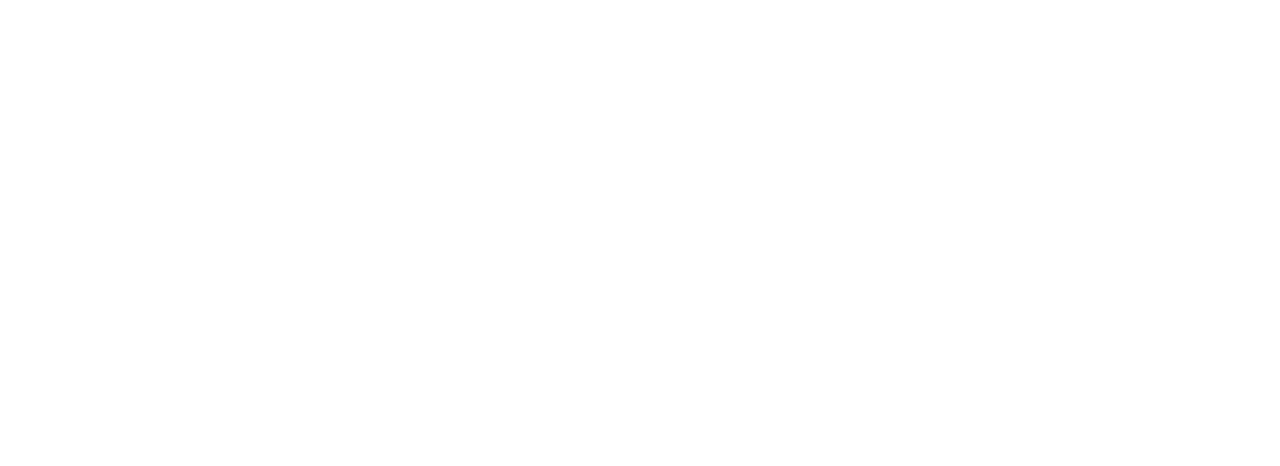
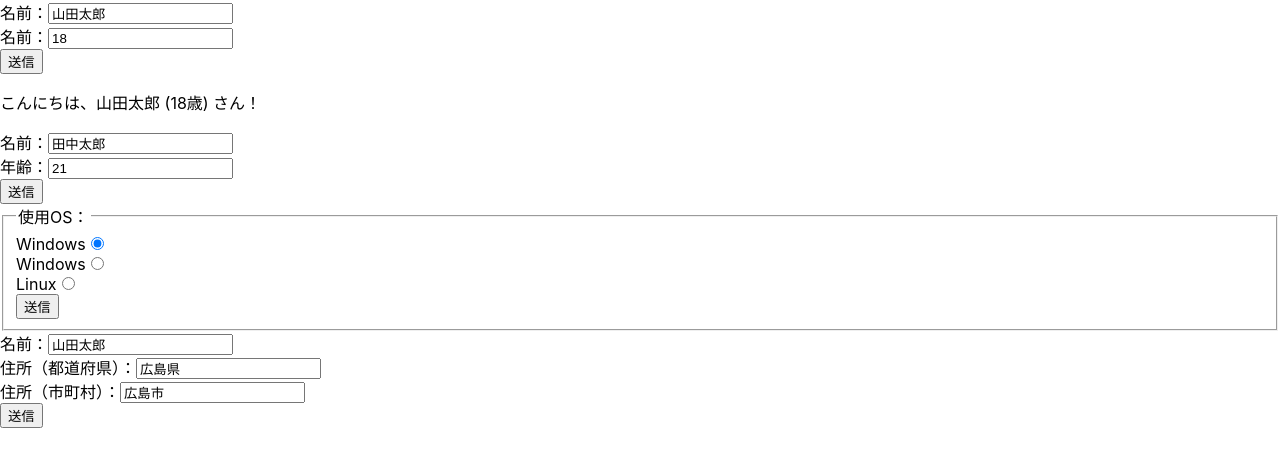
Before and after one commit to janin0318/react_for_study, a React (Create React App) app: page / in a window 1280 px wide. Shown: the top 466 px of the page. Built offline with nearby package versions, Linux system fonts and the light colour scheme.

Commit message:
Chap4-1完了 Chap4-2その1

```diff
--- a/package.json
+++ b/package.json
@@ -11,6 +11,7 @@
     "react": "^18.3.1",
     "react-dom": "^18.3.1",
     "react-scripts": "5.0.1",
+    "use-immer": "^0.10.0",
     "web-vitals": "^2.1.4"
   },
   "scripts": {
--- /dev/null
+++ b/src/chap04/4-1/FormRadio.js
@@ -0,0 +1,36 @@
+import {useState} from "react";
+
+export default function FormRadio() {
+  const [form, setForm] = useState({
+    os: 'windows'
+  });
+
+  const handleForm = e => {
+    setForm({
+      ...form,
+      [e.target.name]:e.target.value
+    });
+  };
+
+  const show = () => {
+    console.log(`使用OS：${form.os}`);
+  }
+
+  return (
+      <form>
+        <fieldset>
+          <legend>使用OS：</legend>
+          <label htmlFor="os_win">Windows</label>
+          <input id="os_win" name="os" type="radio" value="windows"
+                 checked={form.os === 'windows'} onChange={handleForm}/><br/>
+          <label htmlFor="os_mac">Windows</label>
+          <input id="os_mac" name="os" type="radio" value="mac"
+                 checked={form.os === 'mac'} onChange={handleForm}/><br/>
+          <label htmlFor="os_win">Linux</label>
+          <input id="os_lin" name="os" type="radio" value="linux"
+                 checked={form.os === 'linux'} onChange={handleForm}/><br/>
+          <button type="button" onClick={show}>送信</button>
+        </fieldset>
+      </form>
+  )
+}
--- /dev/null
+++ b/src/chap04/4-1/StateForm.js
@@ -0,0 +1,38 @@
+import {useState} from "react";
+
+export default function StateForm() {
+  const [form, setForm] = useState({
+    name: '山田太郎',
+    age: 18
+  });
+
+  const handelFrom = e => {
+    setForm({
+      ...form,
+      [e.target.name]: e.target.value
+    });
+  };
+
+  const show = () => {
+    console.log(`こんにちは、${form.name} (${form.age}歳) さん！`);
+  };
+
+  return (
+      <form>
+        <div>
+          <label htmlFor="name">名前：</label>
+          <input id="name" name="name" type="text" onChange={handelFrom}
+                 value={form.name}/>
+        </div>
+        <div>
+          <label htmlFor="age">名前：</label>
+          <input id="age" name="age" type="number" onChange={handelFrom}
+                 value={form.age}/>
+        </div>
+        <div>
+          <button type="button" onClick={show}>送信</button>
+        </div>
+        <p>こんにちは、{form.name} ({form.age}歳) さん！</p>
+      </form>
+  );
+}
--- /dev/null
+++ b/src/chap04/4-1/StateFormUC.js
@@ -0,0 +1,30 @@
+import {useRef} from "react";
+
+export default function StateFormUC() {
+  const name = useRef(null);
+  const age = useRef(null);
+
+  const show = () => {
+    console.log(`こんにちは、${name.current.value} (${age.current.value})さん！`);
+  };
+
+  return (
+      <form>
+        <div>
+          <label htmlFor="name">名前：</label>
+          <input id="name" name="name" type="text" ref={name}
+                 defaultValue="田中太郎"/>
+        </div>
+        <div>
+          <label htmlFor="age">年齢：</label>
+          <input id="age" name="age" type="number" ref={age}
+                 defaultValue="21"/>
+        </div>
+        <div>
+          <button type="button" onClick={show}>
+            送信
+          </button>
+        </div>
+      </form>
+  );
+}
--- /dev/null
+++ b/src/chap04/4-2/StateNest.js
@@ -0,0 +1,58 @@
+import {useState} from "react";
+
+export default function StateNest() {
+  const [form, setForm] = useState({
+    name: '山田太郎',
+    address: {
+      prefecture: '広島県',
+      city: '広島市'
+    }
+  });
+
+  // 1段目の要素を更新するためのハンドラー
+  const handleForm = e => {
+    setForm({
+      ...form,
+      [e.target.name]: e.target.value
+    });
+  };
+
+  // 2段目の要素を更新するためのハンドラー
+  const handleFormNest = e => {
+    setForm({
+      ...form,
+      address: {
+        ...form.address,
+        [e.target.name]: e.target.value
+      }
+    });
+  };
+
+  const show = () => {
+    console.log(
+        `${form.name} (${form.address.prefecture}・${form.address.city})`);
+  };
+
+  return (
+      <form>
+        <div>
+          <label htmlFor="name">名前：</label>
+          <input id="name" name="name" type="text" onChange={handleForm}
+                 value={form.name}/>
+        </div>
+        <div>
+          <label htmlFor="prefecture">住所（都道府県）：</label>
+          <input id="prefecture" name="prefecture" type="text"
+                 onChange={handleFormNest} value={form.address.prefecture}/>
+        </div>
+        <div>
+          <label htmlFor="city">住所（市町村）：</label>
+          <input id="city" name="city" type="text"
+                 onChange={handleFormNest} value={form.address.city}/>
+        </div>
+        <div>
+          <button type="button" onClick={show}>送信</button>
+        </div>
+      </form>
+  )
+}
--- a/src/chap04/Chapter4Index.js
+++ b/src/chap04/Chapter4Index.js
@@ -1,7 +1,15 @@
+import StateForm from "./4-1/StateForm";
+import StateFormUC from "./4-1/StateFormUC";
+import FormRadio from "./4-1/FormRadio";
+import StateNest from "./4-2/StateNest";
+
 export default function Chapter4Index() {
   return (
       <>
-
+        <StateForm />
+        <StateFormUC />
+        <FormRadio />
+        <StateNest />
       </>
   )
 }
```
Also changed, not shown: 1 other file (tests, documents, lock files or other folders).
